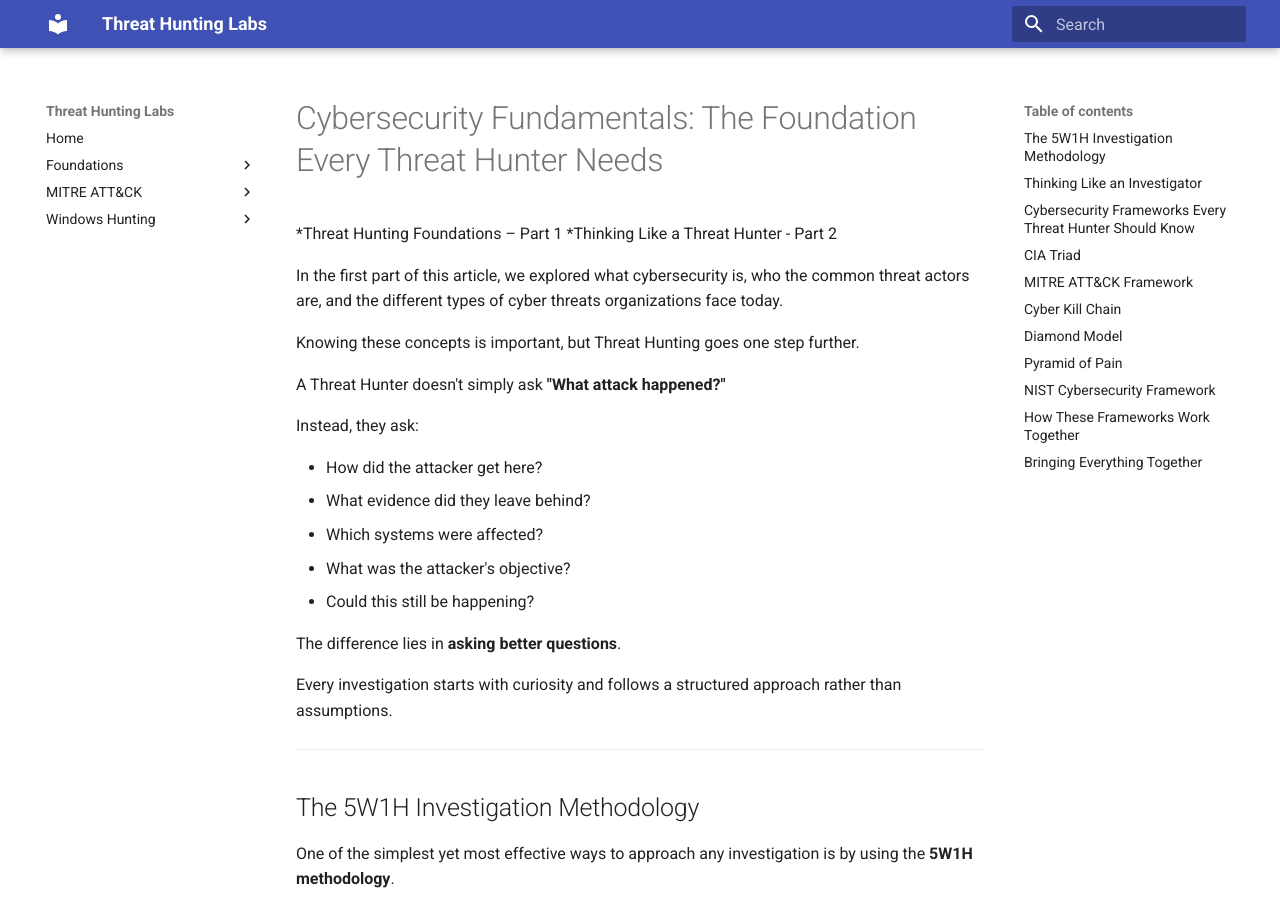
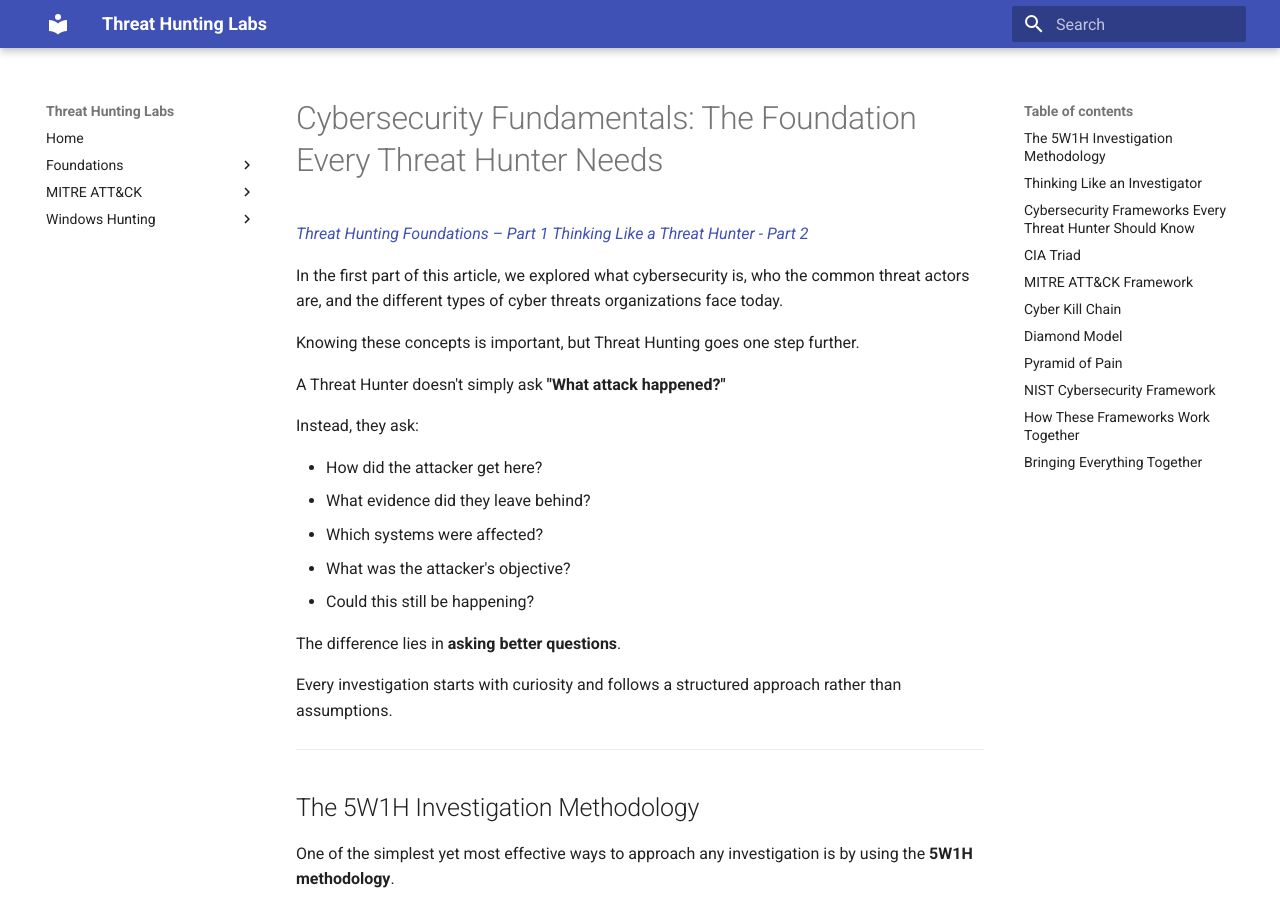
Before and after one commit to pbmundas/ThreatHuntingLabs, an MkDocs documentation site: the page built from docs/foundations/Cybersecurity-Fundamentals-The-Foundation-Every-Threat-Hunter-Needs-part-2.md, in a window 1280 px wide and 900 px high. Built offline with MkDocs 1.6.1 and Material for MkDocs 9.7.7, drawn with Linux system fonts in a browser that asks for light colours; part of the change alters nothing that is shown.

```diff
--- a/docs/foundations/Cybersecurity-Fundamentals-The-Foundation-Every-Threat-Hunter-Needs-part-2.md
+++ b/docs/foundations/Cybersecurity-Fundamentals-The-Foundation-Every-Threat-Hunter-Needs-part-2.md
@@ -1,7 +1,7 @@
 
 # Cybersecurity Fundamentals: The Foundation Every Threat Hunter Needs
 
-*Threat Hunting Foundations – Part 1 *Thinking Like a Threat Hunter - Part 2
+[*Threat Hunting Foundations – Part 1*](Cybersecurity-Fundamentals-The-Foundation-Every-Threat-Hunter-Needs-part-1.md) [*Thinking Like a Threat Hunter - Part 2*](Cybersecurity-Fundamentals-The-Foundation-Every-Threat-Hunter-Needs-part-2.md)
 
 In the first part of this article, we explored what cybersecurity is, who the common threat actors are, and the different types of cyber threats organizations face today.
 
```
